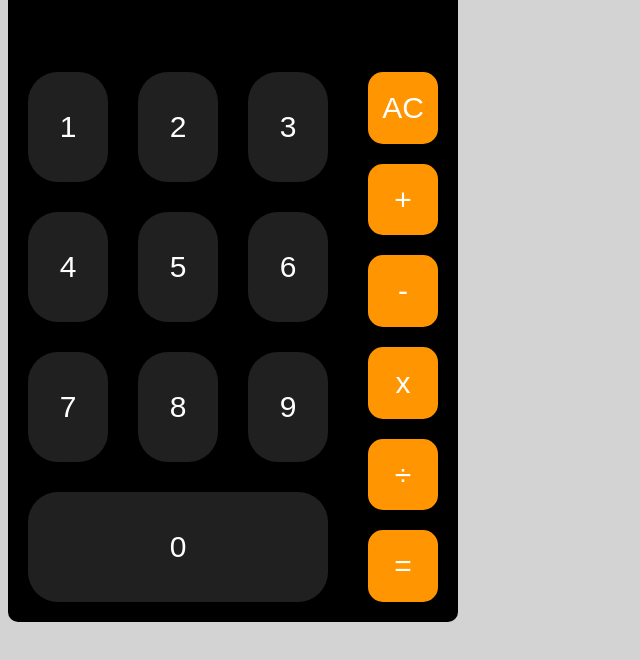
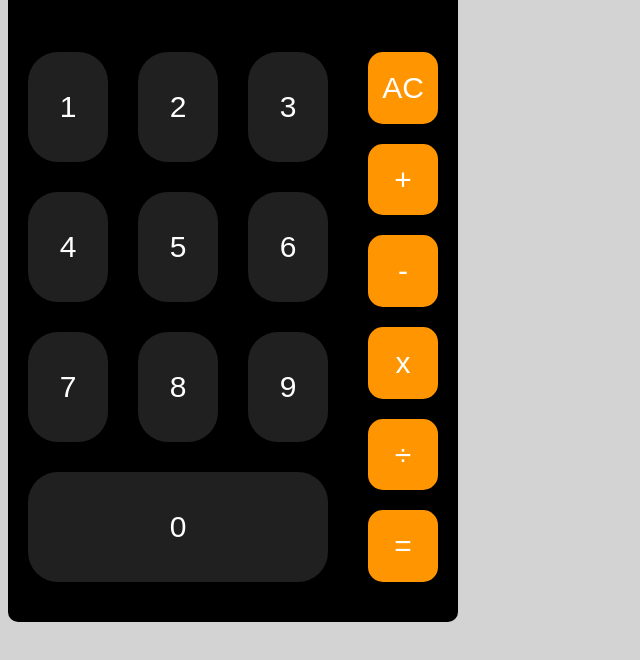
Before and after one commit to otaku722/calculator, a plain HTML site: page index.html in a window 1280 px wide. Shown: the part 136-796 px from the top of the page, without its empty margins (0-640 px from the left). Drawn offline with Linux system fonts and the light colour scheme; a web font is replaced by a local one.

Commit message:
Fix styling under calculator display
Removed top margin from buttons section to make numbers in display
appear more centered.

```diff
--- a/style.css
+++ b/style.css
@@ -28,7 +28,7 @@
 
 #numbers {
     display: flex;
-    margin: 20px 0 20px 20px;
+    margin: 0 0 20px 20px;
     width: 300px;
     height: 530px;
     gap: 30px;
@@ -47,7 +47,7 @@
     height: 530px;
     width: 70px;
     gap: 20px;
-    margin: 20px 20px;
+    margin: 0 20px 20px 20px;
 }
 
 #operators button {
```
